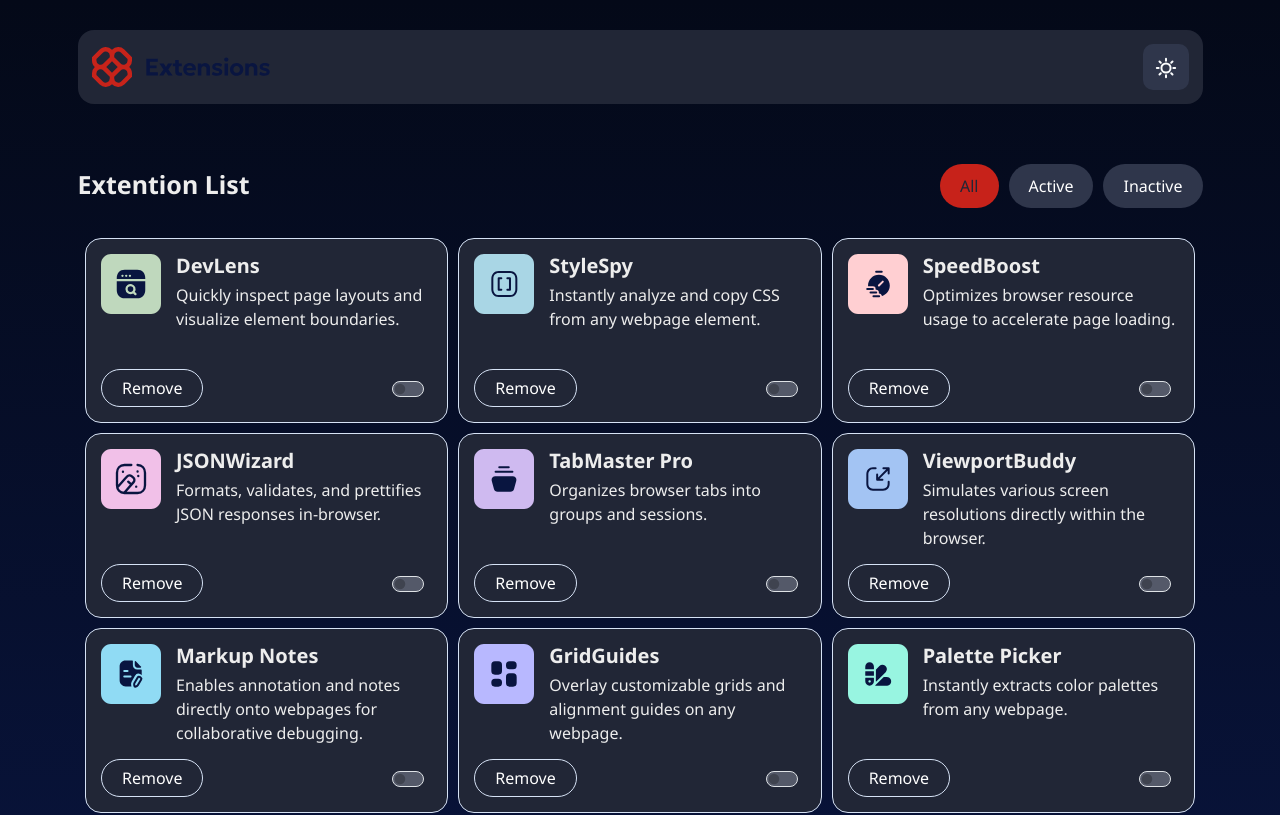
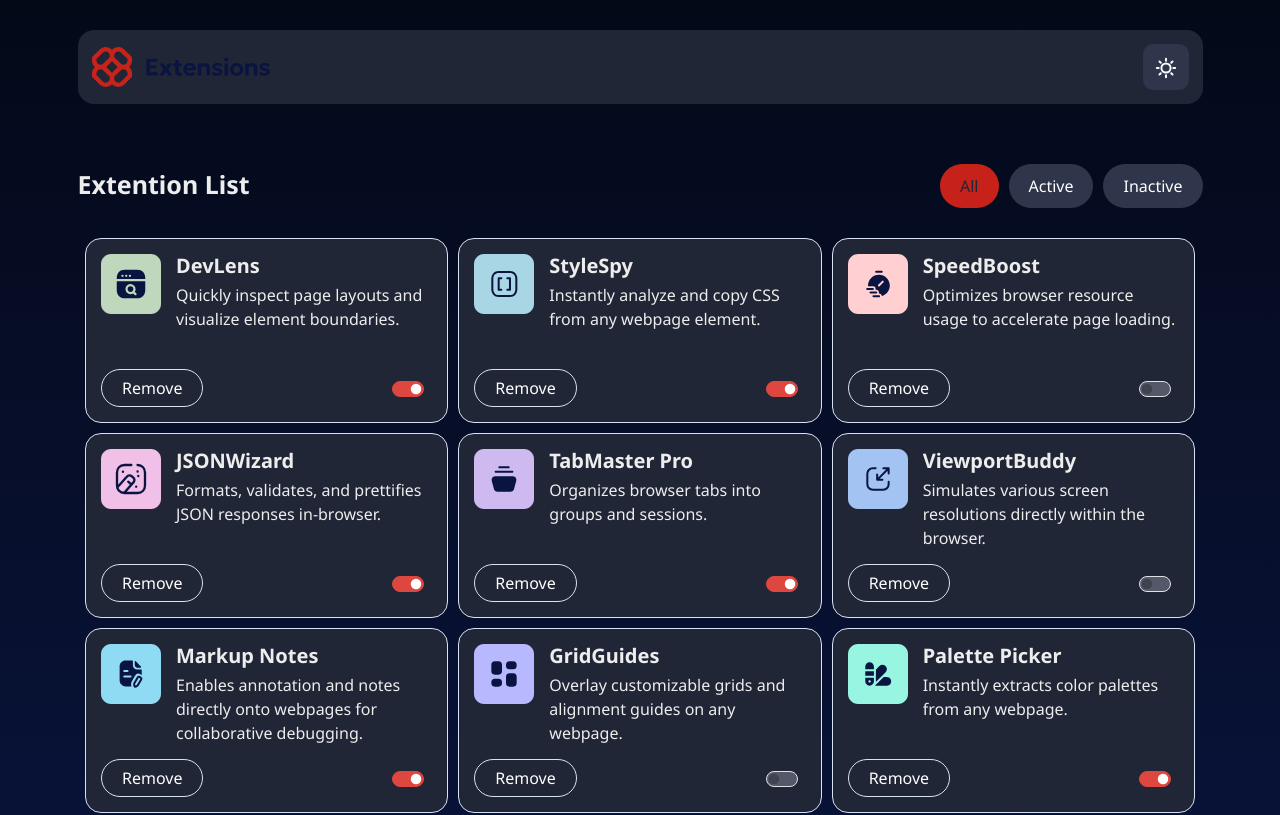
Before and after one commit to Sandeep-Murmu/FM-browser-extensions-manager-ui-main, a React (Create React App) app: page / in a window 1280 px wide. Shown: the top 815 px of the page. Built offline with nearby package versions, Linux system fonts and the light colour scheme.

Commit message:
fix extentions list render on tab change

```diff
--- a/src/App.js
+++ b/src/App.js
@@ -12,21 +12,21 @@ function App() {
     setActiveTab(e.target.dataset.active);
   };
 
-  useEffect(
-    function () {
-      if (activeTab === "all") {
-        setExtentions(extentionsData);
-      }
-      if (activeTab === "active") {
-        setExtentions(extentionsData.filter((e) => e.isActive));
-      }
+  // useEffect(
+  //   function () {
+  //     if (activeTab === "all") {
+  //       setExtentions(extentionsData);
+  //     }
+  //     if (activeTab === "active") {
+  //       setExtentions(extentionsData.filter((e) => e.isActive));
+  //     }
 
-      if (activeTab === "inactive") {
-        setExtentions(extentionsData.filter((e) => !e.isActive));
-      }
-    },
-    [activeTab]
-  );
+  //     if (activeTab === "inactive") {
+  //       setExtentions(extentionsData.filter((e) => !e.isActive));
+  //     }
+  //   },
+  //   [activeTab]
+  // );
 
   return (
     <div className="App">
--- a/src/components/extention-list.js
+++ b/src/components/extention-list.js
@@ -1,12 +1,30 @@
+import { useState } from "react";
 import Extention from "./extention";
 
-export default function ExtentionList({ extentions }) {
+export default function ExtentionList({ extentions, currentActive }) {
+  let renderExtentions;
+  if (currentActive === "all") {
+    renderExtentions = extentions;
+  }
+  if (currentActive === "active") {
+    renderExtentions = extentions.filter((e) => e.isActive);
+    console.log("activeExtentionList: ", renderExtentions);
+  }
+
+  if (currentActive === "inactive") {
+    renderExtentions = extentions.filter((e) => !e.isActive);
+
+    console.log("activeExtentionList: ", renderExtentions);
+  }
+
+  // console.log("extentionList: ", extentions);
+  // console.log(currentActive);
   return (
     <>
       {/* <div className="extention-list container text-left"> */}
       <div className="extention-list container text-left  ">
         <div className="extention-grid d-grid gap-3">
-          {extentions.map((ext, i) => (
+          {renderExtentions.map((ext, i) => (
             <Extention key={i} extention={ext} />
           ))}
         </div>
--- a/src/components/extention-tab.js
+++ b/src/components/extention-tab.js
@@ -1,6 +1,8 @@
 import ButtonText from "./text-button";
 
 export default function ExtentionTab({ currentActive, onActive }) {
+  console.log(currentActive);
+
   return (
     <>
       <div className="extention-tab">
--- a/src/components/extention.js
+++ b/src/components/extention.js
@@ -1,6 +1,11 @@
+import { useState } from "react";
 import ButtonText from "./text-button";
 
 export default function Extention({ extention }) {
+  const [isActive, setIsActive] = useState(extention.isActive);
+
+
+  // console.log(extention.name, ": ", extention.isActive);
   return (
     <>
       <div className="extention-box d-flex flex-column justify-content-between p-4">
@@ -23,8 +28,9 @@ export default function Extention({ extention }) {
               type="checkbox"
               role="switch"
               id="extentionToggleActive"
+              checked={isActive}
               onChange={(e) => {
-                console.log(e.target.checked);
+                setIsActive((active) => !active);
               }}
             />
             {/* <label className="form-check-label" htmlFor="extentionToggleActive">
```
